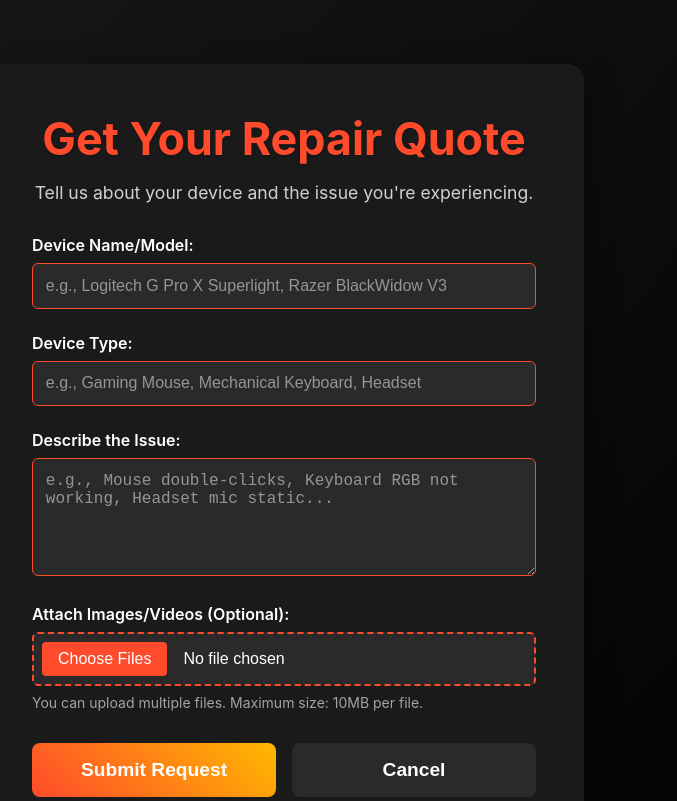
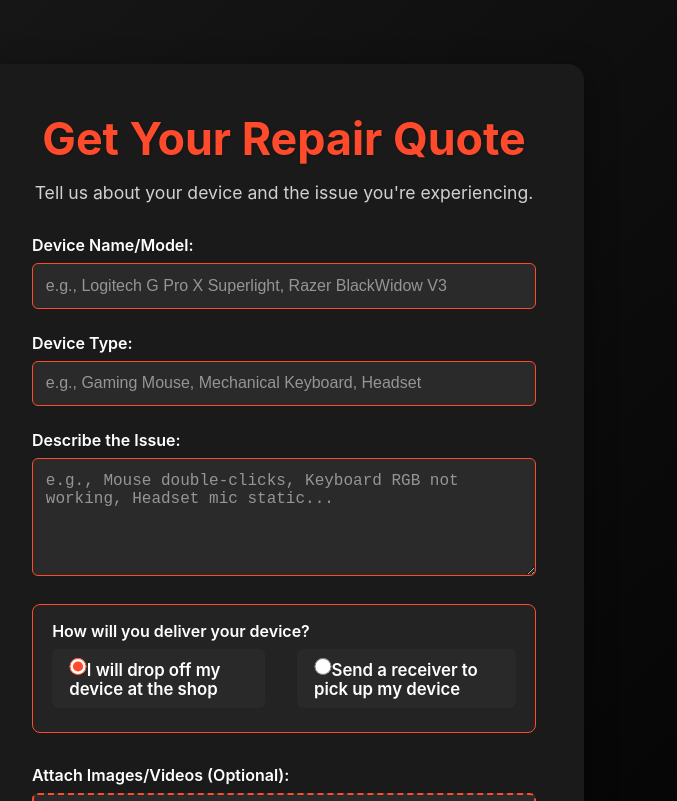
Before and after one commit to EbrerRamen/WeRepair, a React (Create React App) app in the folder client/: page /contact in a window 1280 px wide. Shown: the top 801 px of the page, without its empty margins (356-1033 px from the left). Built offline with nearby package versions, Linux system fonts and the light colour scheme.

Commit message:
feat: add delivery method (dropoff or pickup) and address fields to repair request forms with improved styling

```diff
--- a/client/src/components/EditRequestPage.js
+++ b/client/src/components/EditRequestPage.js
@@ -10,7 +10,11 @@ const EditRequestPage = () => {
   const [formData, setFormData] = useState({
     deviceName: '',
     deviceType: '',
-    issueDescription: ''
+    issueDescription: '',
+    deliveryMethod: 'dropoff', // 'dropoff' or 'pickup'
+    address: '',
+    city: '',
+    postalCode: ''
   });
   const [files, setFiles] = useState([]);
   const [previewUrls, setPreviewUrls] = useState([]);
@@ -48,7 +52,11 @@ const EditRequestPage = () => {
         setFormData({
           deviceName: requestData.deviceName || '',
           deviceType: requestData.deviceType || '',
-          issueDescription: requestData.issueDescription || ''
+          issueDescription: requestData.issueDescription || '',
+          deliveryMethod: requestData.deliveryMethod || 'dropoff',
+          address: requestData.address || '',
+          city: requestData.city || '',
+          postalCode: requestData.postalCode || ''
         });
 
         if (requestData.files) {
@@ -137,6 +145,12 @@ const EditRequestPage = () => {
       formDataToSend.append('deviceName', formData.deviceName);
       formDataToSend.append('deviceType', formData.deviceType);
       formDataToSend.append('issueDescription', formData.issueDescription);
+      formDataToSend.append('deliveryMethod', formData.deliveryMethod);
+      if (formData.deliveryMethod === 'pickup') {
+        formDataToSend.append('address', formData.address);
+        formDataToSend.append('city', formData.city);
+        formDataToSend.append('postalCode', formData.postalCode);
+      }
 
       // Append each new file to the FormData
       files.forEach((file, index) => {
@@ -228,6 +242,74 @@ const EditRequestPage = () => {
               required
             ></textarea>
           </div>
+
+          {/* Delivery Method */}
+          <div className="form-group delivery-method-group">
+            <label>How will you deliver your device?</label>
+            <div className="delivery-method-options">
+              <label>
+                <input
+                  type="radio"
+                  name="deliveryMethod"
+                  value="dropoff"
+                  checked={formData.deliveryMethod === 'dropoff'}
+                  onChange={handleChange}
+                />
+                I will drop off my device at the shop
+              </label>
+              <label>
+                <input
+                  type="radio"
+                  name="deliveryMethod"
+                  value="pickup"
+                  checked={formData.deliveryMethod === 'pickup'}
+                  onChange={handleChange}
+                />
+                Send a receiver to pick up my device
+              </label>
+            </div>
+          </div>
+
+          {formData.deliveryMethod === 'pickup' && (
+            <div className="form-group address-fields">
+              <div className="form-group">
+                <label htmlFor="address">Pickup Address:</label>
+                <input
+                  type="text"
+                  id="address"
+                  name="address"
+                  value={formData.address}
+                  onChange={handleChange}
+                  placeholder="Enter your address"
+                  required={formData.deliveryMethod === 'pickup'}
+                />
+              </div>
+              <div className="form-group">
+                <label htmlFor="city">City:</label>
+                <input
+                  type="text"
+                  id="city"
+                  name="city"
+                  value={formData.city}
+                  onChange={handleChange}
+                  placeholder="Enter your city"
+                  required={formData.deliveryMethod === 'pickup'}
+                />
+              </div>
+              <div className="form-group">
+                <label htmlFor="postalCode">Postal Code:</label>
+                <input
+                  type="text"
+                  id="postalCode"
+                  name="postalCode"
+                  value={formData.postalCode}
+                  onChange={handleChange}
+                  placeholder="Enter your postal code"
+                  required={formData.deliveryMethod === 'pickup'}
+                />
+              </div>
+            </div>
+          )}
 
           {existingFiles.length > 0 && (
             <div className="preview-container">
--- a/client/src/components/GetQuotePage.css
+++ b/client/src/components/GetQuotePage.css
@@ -226,6 +226,79 @@
   text-align: center;
 }
 
+/* Delivery Method Styles */
+.form-group.delivery-method-group {
+  margin-bottom: 2rem;
+  padding: 1rem 1.2rem;
+  background: #232323;
+  border-radius: 8px;
+  border: 1px solid var(--primary-color);
+}
+
+.delivery-method-group label {
+  font-weight: 500;
+  color: #ffd700;
+  margin-bottom: 0.5rem;
+  display: block;
+}
+
+.delivery-method-options {
+  display: flex;
+  gap: 2rem;
+  margin-top: 0.5rem;
+}
+
+.delivery-method-options label {
+  display: flex;
+  align-items: center;
+  gap: 0.5rem;
+  font-size: 1.05rem;
+  color: #fff;
+  cursor: pointer;
+  background: #292929;
+  padding: 0.5rem 1rem;
+  border-radius: 6px;
+  border: 1px solid transparent;
+  transition: border 0.2s, background 0.2s;
+}
+
+.delivery-method-options input[type="radio"] {
+  accent-color: var(--primary-color);
+  width: 1.1em;
+  height: 1.1em;
+}
+
+.delivery-method-options label:hover,
+.delivery-method-options input[type="radio"]:focus + label {
+  border: 1px solid var(--accent-color);
+  background: #222;
+}
+
+/* Address Fields */
+.form-group.address-fields {
+  background: #232323;
+  border-radius: 8px;
+  padding: 1rem 1.2rem;
+  border: 1px solid var(--primary-color);
+  margin-bottom: 1.5rem;
+}
+
+.form-group.address-fields label {
+  color: #ffd700;
+  font-weight: 500;
+}
+
+.form-group.address-fields input {
+  background: #292929;
+  border: 1px solid var(--accent-color);
+  color: #fff;
+}
+
+.form-group.address-fields input:focus {
+  border-color: var(--primary-color);
+  box-shadow: 0 0 0 2px rgba(255, 184, 0, 0.2);
+}
+
 /* Responsive adjustments */
 @media (max-width: 768px) {
   .quote-form-container {
--- a/client/src/components/GetQuotePage.js
+++ b/client/src/components/GetQuotePage.js
@@ -9,7 +9,11 @@ const GetQuotePage = () => {
   const [formData, setFormData] = useState({
     deviceName: '',
     deviceType: '',
-    issueDescription: ''
+    issueDescription: '',
+    deliveryMethod: 'dropoff', // 'dropoff' or 'pickup'
+    address: '',
+    city: '',
+    postalCode: ''
   });
   const [files, setFiles] = useState([]);
   const [previewUrls, setPreviewUrls] = useState([]);
@@ -65,6 +69,12 @@ const GetQuotePage = () => {
       formDataToSend.append('deviceName', formData.deviceName);
       formDataToSend.append('deviceType', formData.deviceType);
       formDataToSend.append('issueDescription', formData.issueDescription);
+      formDataToSend.append('deliveryMethod', formData.deliveryMethod);
+      if (formData.deliveryMethod === 'pickup') {
+        formDataToSend.append('address', formData.address);
+        formDataToSend.append('city', formData.city);
+        formDataToSend.append('postalCode', formData.postalCode);
+      }
 
       // Append each file to the FormData
       files.forEach((file, index) => {
@@ -95,7 +105,11 @@ const GetQuotePage = () => {
       setFormData({
         deviceName: '',
         deviceType: '',
-        issueDescription: ''
+        issueDescription: '',
+        deliveryMethod: 'dropoff',
+        address: '',
+        city: '',
+        postalCode: ''
       });
       setFiles([]);
       setPreviewUrls([]);
@@ -163,6 +177,73 @@ const GetQuotePage = () => {
             ></textarea>
           </div>
 
+          <div className="form-group delivery-method-group">
+            <label>How will you deliver your device?</label>
+            <div className="delivery-method-options">
+              <label>
+                <input
+                  type="radio"
+                  name="deliveryMethod"
+                  value="dropoff"
+                  checked={formData.deliveryMethod === 'dropoff'}
+                  onChange={handleChange}
+                />
+                I will drop off my device at the shop
+              </label>
+              <label>
+                <input
+                  type="radio"
+                  name="deliveryMethod"
+                  value="pickup"
+                  checked={formData.deliveryMethod === 'pickup'}
+                  onChange={handleChange}
+                />
+                Send a receiver to pick up my device
+              </label>
+            </div>
+          </div>
+
+          {formData.deliveryMethod === 'pickup' && (
+            <div className="form-group address-fields">
+              <div className="form-group">
+                <label htmlFor="address">Pickup Address:</label>
+                <input
+                  type="text"
+                  id="address"
+                  name="address"
+                  value={formData.address}
+                  onChange={handleChange}
+                  placeholder="Enter your address"
+                  required={formData.deliveryMethod === 'pickup'}
+                />
+              </div>
+              <div className="form-group">
+                <label htmlFor="city">City:</label>
+                <input
+                  type="text"
+                  id="city"
+                  name="city"
+                  value={formData.city}
+                  onChange={handleChange}
+                  placeholder="Enter your city"
+                  required={formData.deliveryMethod === 'pickup'}
+                />
+              </div>
+              <div className="form-group">
+                <label htmlFor="postalCode">Postal Code:</label>
+                <input
+                  type="text"
+                  id="postalCode"
+                  name="postalCode"
+                  value={formData.postalCode}
+                  onChange={handleChange}
+                  placeholder="Enter your postal code"
+                  required={formData.deliveryMethod === 'pickup'}
+                />
+              </div>
+            </div>
+          )}
+
           <div className="form-group">
             <label htmlFor="files">Attach Images/Videos (Optional):</label>
             <input
```
